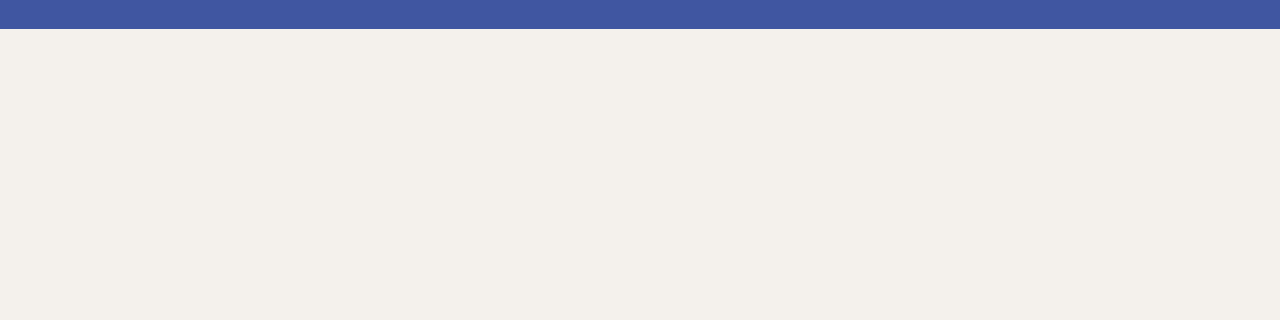
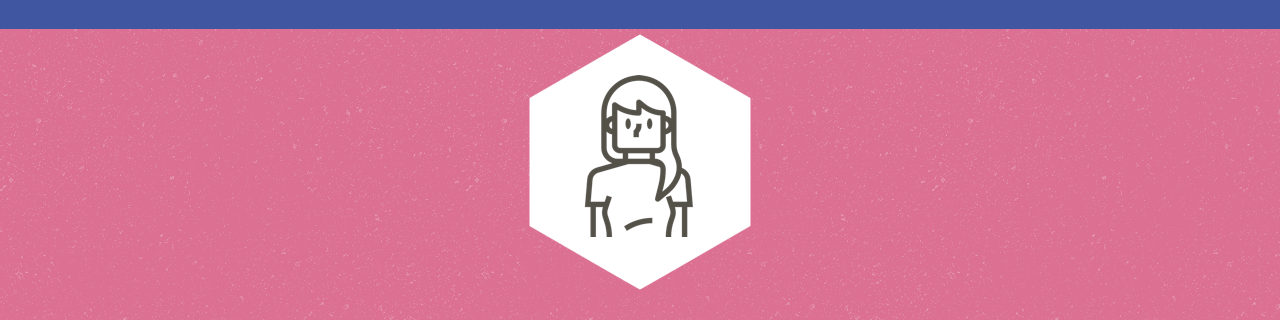
Before and after one commit to amnahasad/tweeter, a website: page public/index.html in a window 1280 px wide. Shown: the part 91-411 px from the top of the page. Drawn offline with nearby package versions, Linux system fonts and the light colour scheme.

Commit message:
Added the header

```diff
--- a/public/index.html
+++ b/public/index.html
@@ -18,6 +18,7 @@
   <!-- App CSS -->
   <link rel="stylesheet" href="/styles/layout.css" type="text/css" />
   <link rel="stylesheet" href="/styles/nav.css" type="text/css" />
+  <link rel="stylesheet" href="/styles/header.css" type="text/css" />
 
   <!-- External JS -->
   <script src="https://ajax.googleapis.com/ajax/libs/jquery/3.4.1/jquery.min.js"></script>
@@ -29,7 +30,7 @@
 <body>
   <!-- Top nav bar (fixed) -->
 
-  <nav>
+  <nav class="nav-css">
   <div class="nav-words">
     <span class="logo-font">tweeter</span>
     <div class="tweet-arrow">
@@ -37,9 +38,17 @@
     <span><i class="fas fa-angle-double-down arrow-icon"></i></span>
   </div>
   </div>
-
   </nav>
 
+  <header class="header-profile">
+    <div>
+        <img src="/images/profile-hex.png">
+    </div>
+    <br>
+    <div>
+        <h2>Amnah Asad</h2>
+    </div>
+  </header>
 
   <!-- Page-specific (main) content here -->
   <main class="container"></main>
--- /dev/null
+++ b/public/styles/header.css
@@ -0,0 +1,10 @@
+.header-profile {
+    display: flex;
+    justify-content:center;
+    align-items:center;
+    flex-direction: column;
+    height: 400px;
+    width: 100%;
+    background-color: palevioletred;
+    background-image: url("../images/asfalt-light.png");
+}
--- a/public/styles/nav.css
+++ b/public/styles/nav.css
@@ -9,6 +9,7 @@ nav {
     display: flex;
     justify-content: space-between;
     padding: 1.5em;
+
 }
 .logo-font {
     font-family: "Bungee";
@@ -25,3 +26,8 @@ nav {
     flex-direction: column;
     align-items: center;
 }
+
+.nav-css {
+    z-index: 1;
+    position:relative;
+}
```
Also changed, not shown: public/images/asfalt-light.png (added).
